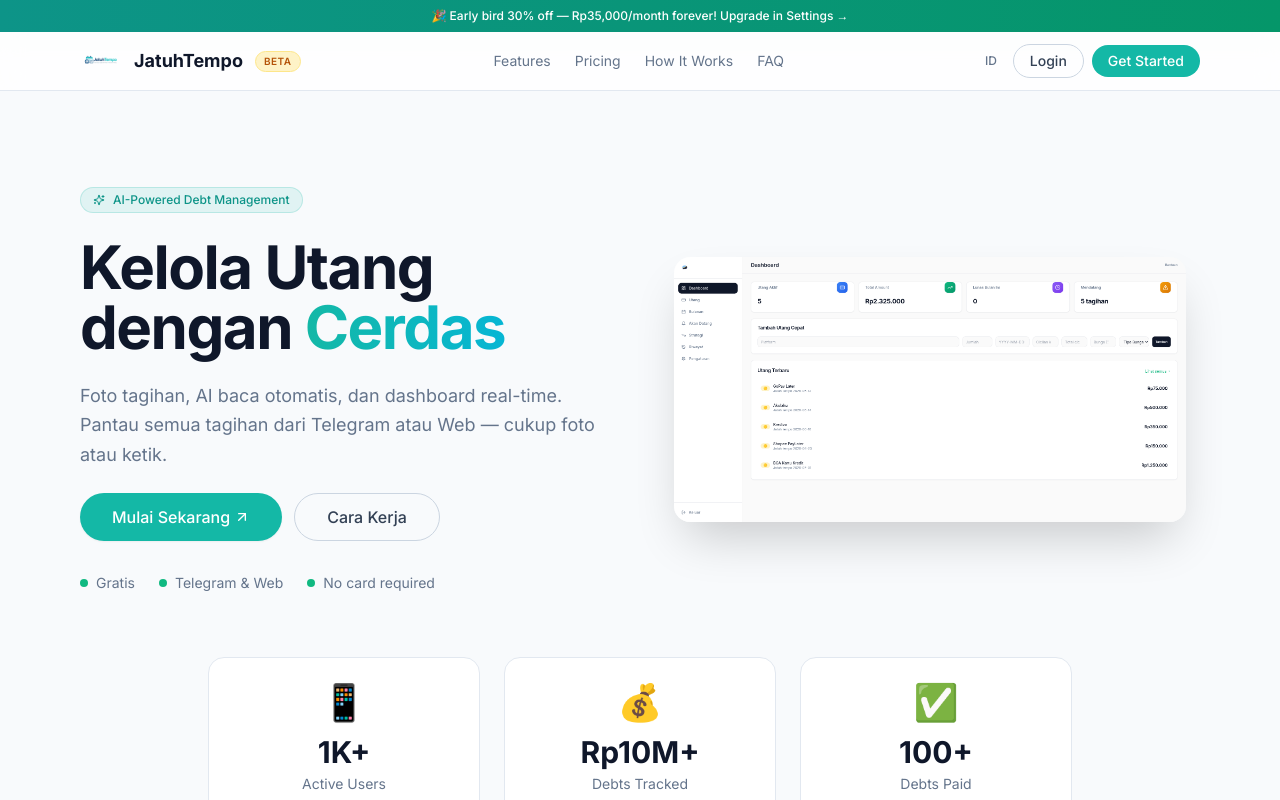
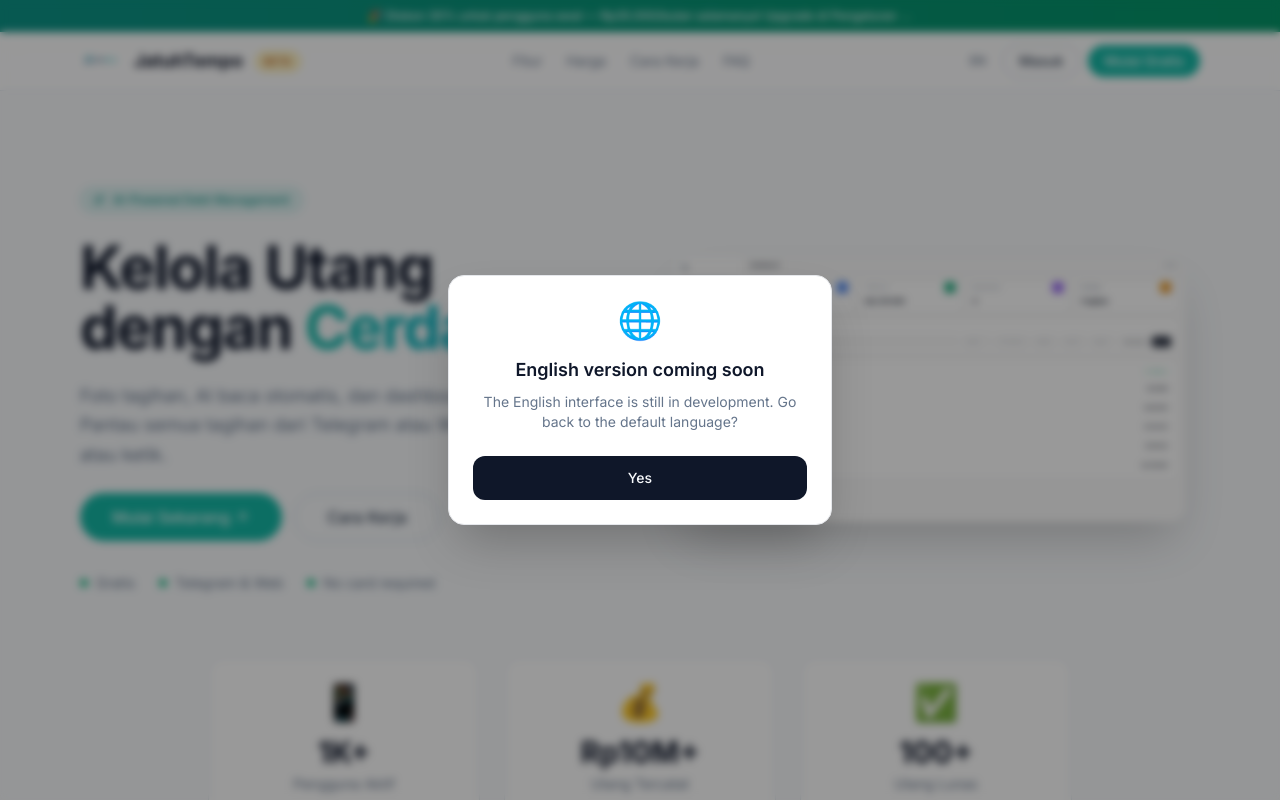
Before and after one commit to FMATheNomad/jatuhtempo, a Next.js app in the folder web/: page / in a window 1280 px wide. Both pictures are taken after a click on the button "EN". Shown: the top 800 px of the page. Built offline with nearby package versions, Linux system fonts and the light colour scheme.

Commit message:
feat: language toggle modal — English coming soon, interactive Yes button

```diff
--- a/web/src/app/page.tsx
+++ b/web/src/app/page.tsx
@@ -48,8 +48,17 @@ function LandingPage() {
   const [mobileMenu, setMobileMenu] = useState(false)
   const [openFaq, setOpenFaq] = useState<number | null>(null)
   const [lang, setLang] = useState<'id' | 'en'>('id')
+  const [showLangModal, setShowLangModal] = useState(false)
 
   const t = (id: string, en: string) => lang === 'id' ? id : en
+
+  const handleLangToggle = () => {
+    if (lang === 'id') {
+      setShowLangModal(true)
+    } else {
+      setLang('id')
+    }
+  }
 
   const statItems = [
     ['📱', '1K+', t('Pengguna Aktif', 'Active Users')],
@@ -58,7 +67,7 @@ function LandingPage() {
   ]
 
   return (
-    <div className="min-h-screen bg-slate-50 dark:bg-gradient-to-b dark:from-[#0a0b1e] dark:via-[#0f1535] dark:to-[#0f1535]">
+    <><div className="min-h-screen bg-slate-50 dark:bg-gradient-to-b dark:from-[#0a0b1e] dark:via-[#0f1535] dark:to-[#0f1535]">
       {/* Promo Banner */}
       <div className="bg-gradient-to-r from-teal-600 to-emerald-600 text-white text-center py-2 px-4 text-xs font-medium">
         {t('🎉 Diskon 30% untuk pengguna awal — Rp35.000/bulan selamanya! Upgrade di Pengaturan →', '🎉 Early bird 30% off — Rp35,000/month forever! Upgrade in Settings →')}
@@ -78,7 +87,7 @@ function LandingPage() {
             <a href="#faq" className="text-sm text-slate-500 dark:text-white/60 hover:text-slate-900 dark:hover:text-white transition-colors">FAQ</a>
           </div>
           <div className="hidden items-center gap-2 md:flex">
-            <button onClick={() => setLang(lang === 'id' ? 'en' : 'id')} className="text-xs font-medium text-slate-500 dark:text-white/60 hover:text-slate-900 dark:hover:text-white px-2 py-1 rounded-lg hover:bg-slate-100 dark:hover:bg-white/10 transition-colors">
+            <button onClick={handleLangToggle} className="text-xs font-medium text-slate-500 dark:text-white/60 hover:text-slate-900 dark:hover:text-white px-2 py-1 rounded-lg hover:bg-slate-100 dark:hover:bg-white/10 transition-colors">
               {lang === 'id' ? 'EN' : 'ID'}
             </button>
             <a href="/login" className="rounded-full border border-slate-300 dark:border-white/20 px-4 py-1.5 text-sm font-medium text-slate-700 dark:text-white/80 hover:bg-slate-100 dark:hover:bg-white/10 transition-colors">
@@ -99,7 +108,7 @@ function LandingPage() {
             <a href="#how" className="text-sm py-1 text-slate-500 dark:text-white/60" onClick={() => setMobileMenu(false)}>{t('Cara Kerja', 'How It Works')}</a>
             <a href="#faq" className="text-sm py-1 text-slate-500 dark:text-white/60" onClick={() => setMobileMenu(false)}>FAQ</a>
             <div className="flex gap-2 pt-2">
-              <button onClick={() => setLang(lang === 'id' ? 'en' : 'id')} className="flex-1 rounded-full border border-slate-300 dark:border-white/20 py-2 text-sm font-medium text-slate-700 dark:text-white/80 text-center">{lang === 'id' ? 'EN' : 'ID'}</button>
+              <button onClick={handleLangToggle} className="flex-1 rounded-full border border-slate-300 dark:border-white/20 py-2 text-sm font-medium text-slate-700 dark:text-white/80 text-center">{lang === 'id' ? 'EN' : 'ID'}</button>
               <a href="/login" className="flex-1 rounded-full border border-slate-300 dark:border-white/20 py-2 text-sm font-medium text-slate-700 dark:text-white/80 text-center">{t('Masuk', 'Login')}</a>
               <a href="/login?mode=register" className="flex-1 rounded-full bg-teal-500 py-2 text-sm font-medium text-white text-center">{t('Mulai Gratis', 'Get Started')}</a>
             </div>
@@ -353,7 +362,22 @@ function LandingPage() {
         </div>
       </footer>
     </div>
-  )
+
+      {/* Language modal */}
+      {showLangModal && (
+        <div className="fixed inset-0 z-50 flex items-center justify-center px-4" onClick={() => setShowLangModal(false)}>
+          <div className="fixed inset-0 bg-black/40 backdrop-blur-sm" />
+          <div className="relative bg-white dark:bg-card rounded-2xl shadow-2xl p-6 max-w-sm w-full mx-4 animate-fade-in border text-center" onClick={e => e.stopPropagation()}>
+            <div className="text-4xl mb-4">🌐</div>
+            <h3 className="text-lg font-semibold mb-2 text-slate-900 dark:text-white">English version coming soon</h3>
+            <p className="text-sm text-muted-foreground mb-6">The English interface is still in development. Go back to the default language?</p>
+            <button onClick={() => { setShowLangModal(false); setLang('id') }} className="w-full min-h-[44px] rounded-lg bg-primary text-primary-foreground font-medium text-sm hover:opacity-90 transition-opacity">
+              Yes
+            </button>
+          </div>
+        </div>
+      )}
+    </>  )
 }
 
 // Dashboard
```
